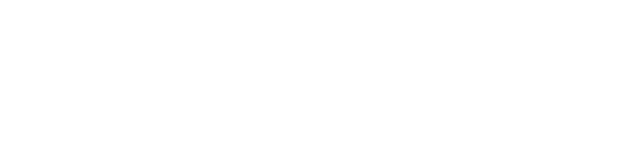
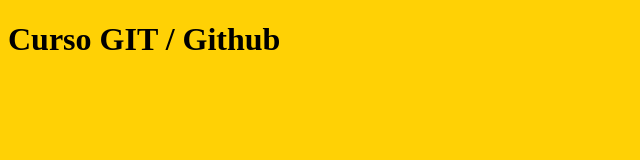
Before and after one commit to dars-monterroso/curso-git, a plain HTML site: page index.html in a window 1280 px wide. Shown: the whole page, without its empty margins (0-640 px from the left). Drawn offline with Linux system fonts and the light colour scheme.

Commit message:
agregamos titulo y color de fondo

```diff
--- a/css/styles.css
+++ b/css/styles.css
@@ -0,0 +1,3 @@
+body {
+    background: #ffd105;
+}
--- a/index.html
+++ b/index.html
@@ -4,9 +4,12 @@
     <meta charset="UTF-8">
     <meta http-equiv="X-UA-Compatible" content="IE=edge">
     <meta name="viewport" content="width=device-width, initial-scale=1.0">
+    <link rel="stylesheet" href="css/styles.css">
     <title>Curso GIT / Github</title>
 </head>
 <body>
 
+    <h1>Curso GIT / Github</h1>
+
 </body>
 </html>
```
